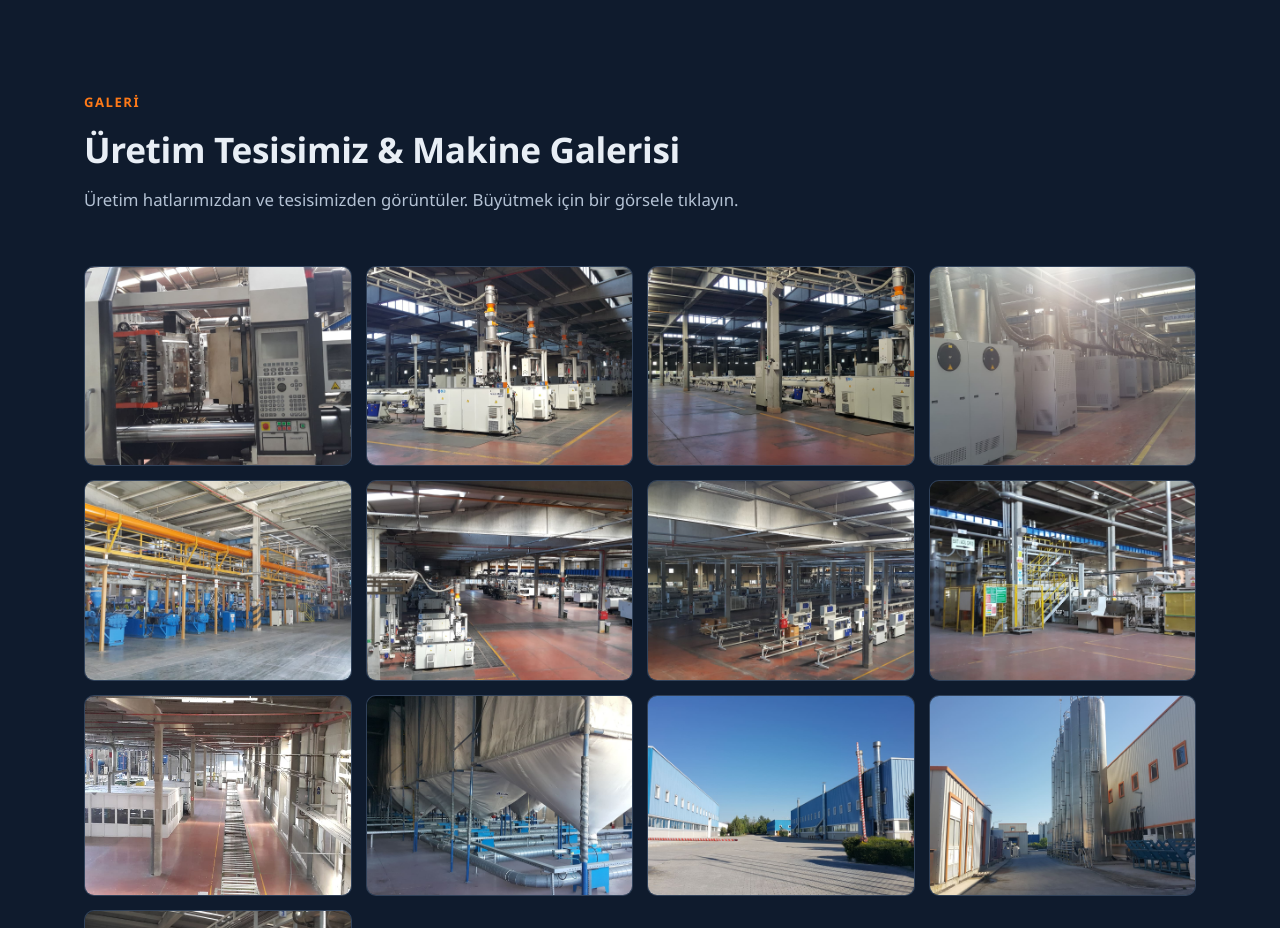
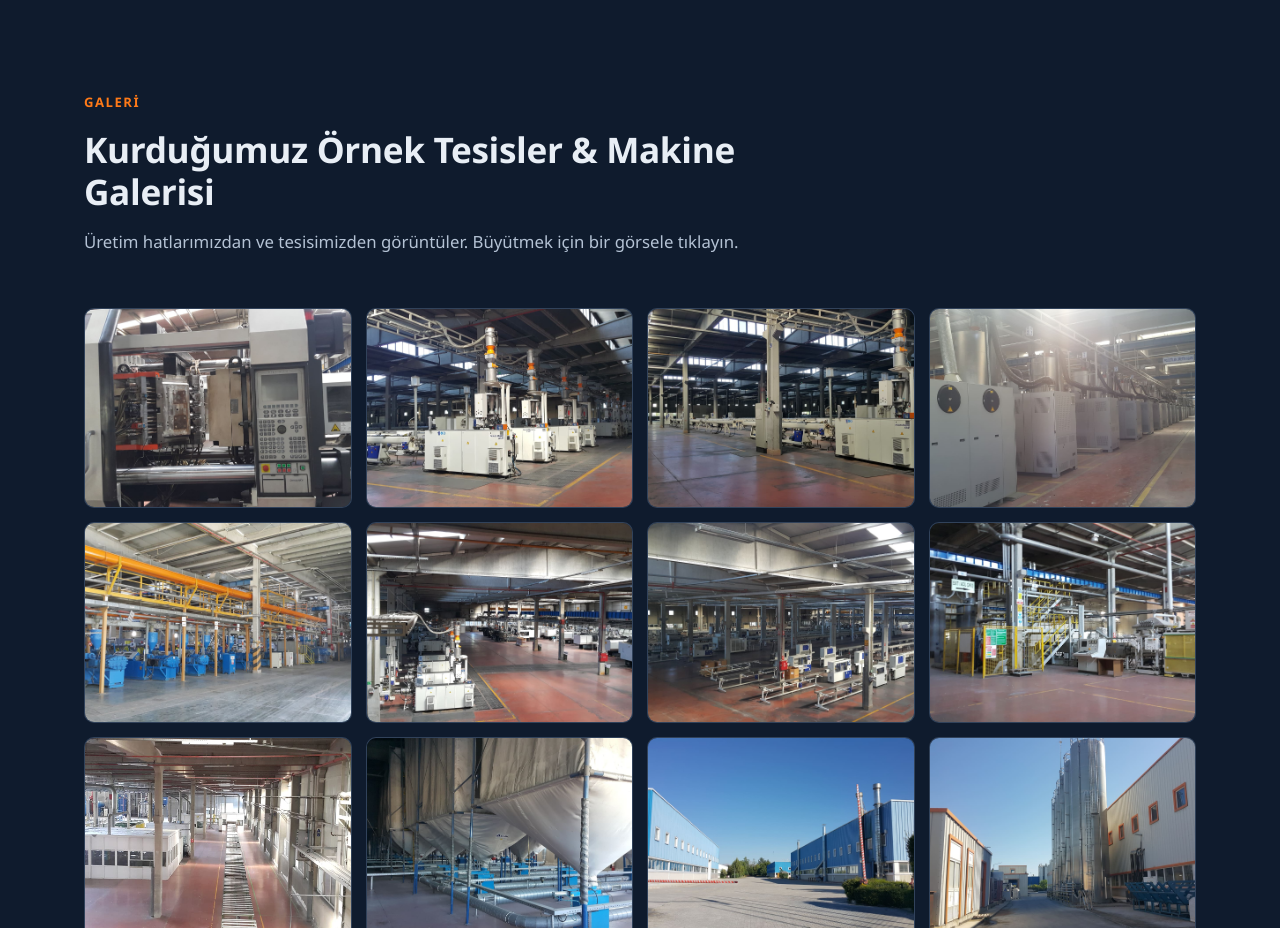
Before and after one commit to sener48-ops/keskin-website, a website: page index.html in a window 1280 px wide. Shown: the part 3620-4548 px from the top of the page. Drawn offline with Linux system fonts and the light colour scheme.

Commit message:
Galeri başlığını güncelle
"Üretim Tesisimiz" -> "Kurduğumuz Örnek Tesisler & Makine Galerisi"

Co-Authored-By: Claude Opus 4.8 <noreply@anthropic.com>

```diff
--- a/index.html
+++ b/index.html
@@ -225,7 +225,7 @@
     <div class="container">
       <div class="section-head reveal">
         <span class="section-tag">Galeri</span>
-        <h2>Üretim Tesisimiz &amp; Makine Galerisi</h2>
+        <h2>Kurduğumuz Örnek Tesisler &amp; Makine Galerisi</h2>
         <p class="section-intro">
           Üretim hatlarımızdan ve tesisimizden görüntüler. Büyütmek için bir görsele tıklayın.
         </p>
```
